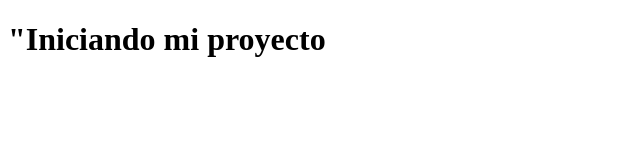
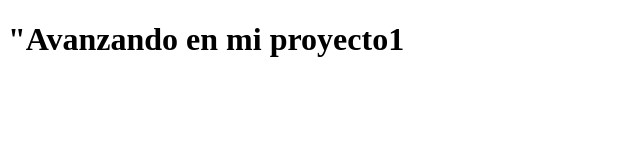
Before and after one commit to Dev-CAVR/pruebaderepositorio, a plain HTML site: page index.html in a window 1280 px wide. Shown: the whole page, without its empty margins (0-640 px from the left). Drawn offline with Linux system fonts and the light colour scheme.

Commit message:
cambiando el titulo de mi proyecto

```diff
--- a/index.html
+++ b/index.html
@@ -6,6 +6,6 @@
     <title>Document</title>
 </head>
 <body>
-    <h1>"Iniciando mi proyecto</h1>
+    <h1>"Avanzando en mi proyecto1</h1>
 </body>
 </html>
```
